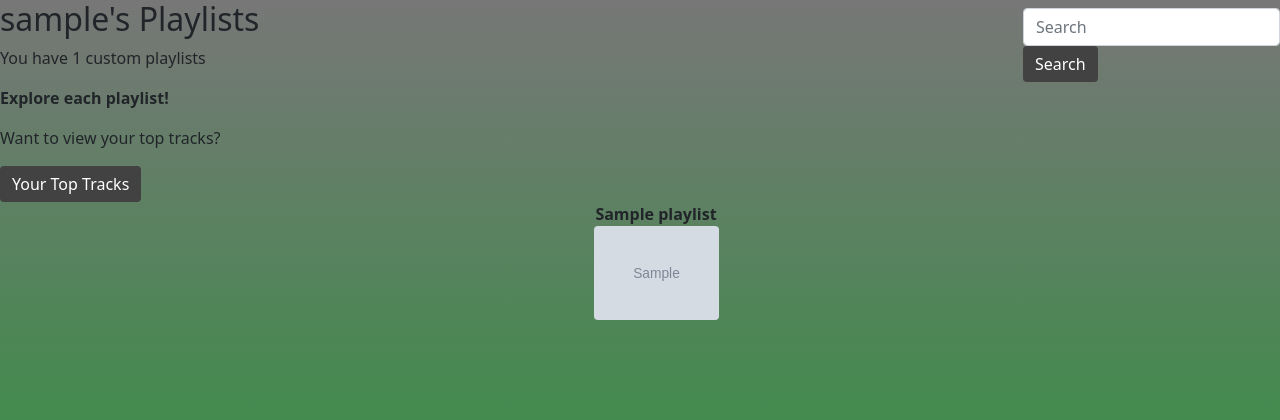
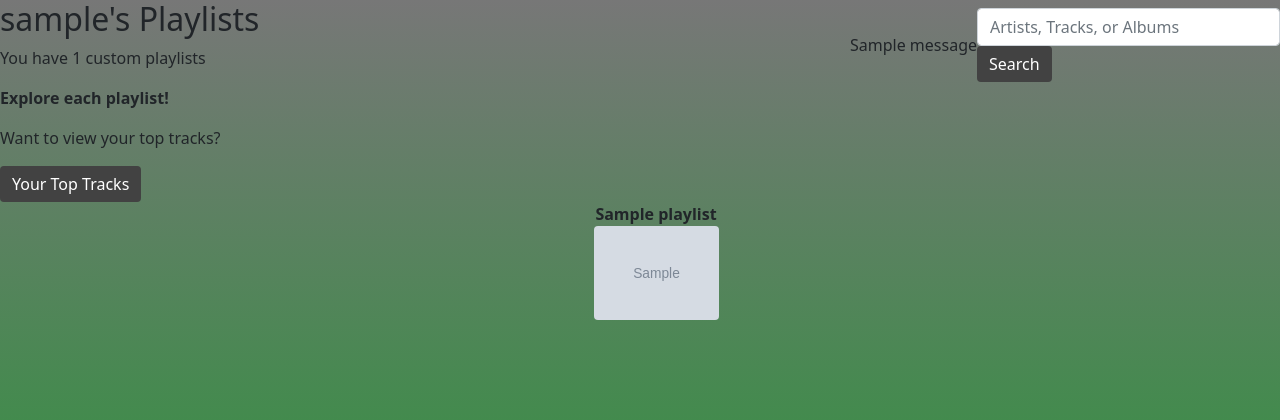
Before and after one commit to Kymartin45/spotify-oauth2, a Flask app: template templates/userPlaylists.html in a window 1280 px wide. Shown: the top 420 px of the page. Run offline with Flask 2, Linux system fonts and the light colour scheme; the template is opened without the code that fills it: most values are stand-ins (such as "Sample title", 1, 10 or a date in 2020); grey boxes marked "Sample" are stand-in pictures; one stand-in notice (Sample message) is shown.

Commit message:
show flash msg if search empty

```diff
--- a/templates/userPlaylists.html
+++ b/templates/userPlaylists.html
@@ -9,8 +9,13 @@
         integrity="sha384-1BmE4kWBq78iYhFldvKuhfTAU6auU8tT94WrHftjDbrCEXSU1oBoqyl2QvZ6jIW3" crossorigin="anonymous">
     <div id="user-playlists">
         <nav class="navbar navbar-light bg-light">
+
+            {% for message in get_flashed_messages() %}
+                <p>{{ message }}</p>
+            {% endfor %}
+
             <form class="form-inline" method="GET" action="{{ url_for('searchItem') }}">
-                <input name="search-results" class="form-control mr-sm-2" type="search" placeholder="Search"
+                <input name="search-results" class="form-control mr-sm-2" type="search" size="25" placeholder="Artists, Tracks, or Albums"
                     aria-label="Search">
                 <button class="btn btn-primary" type="submit">Search</button>
             </form>
```
